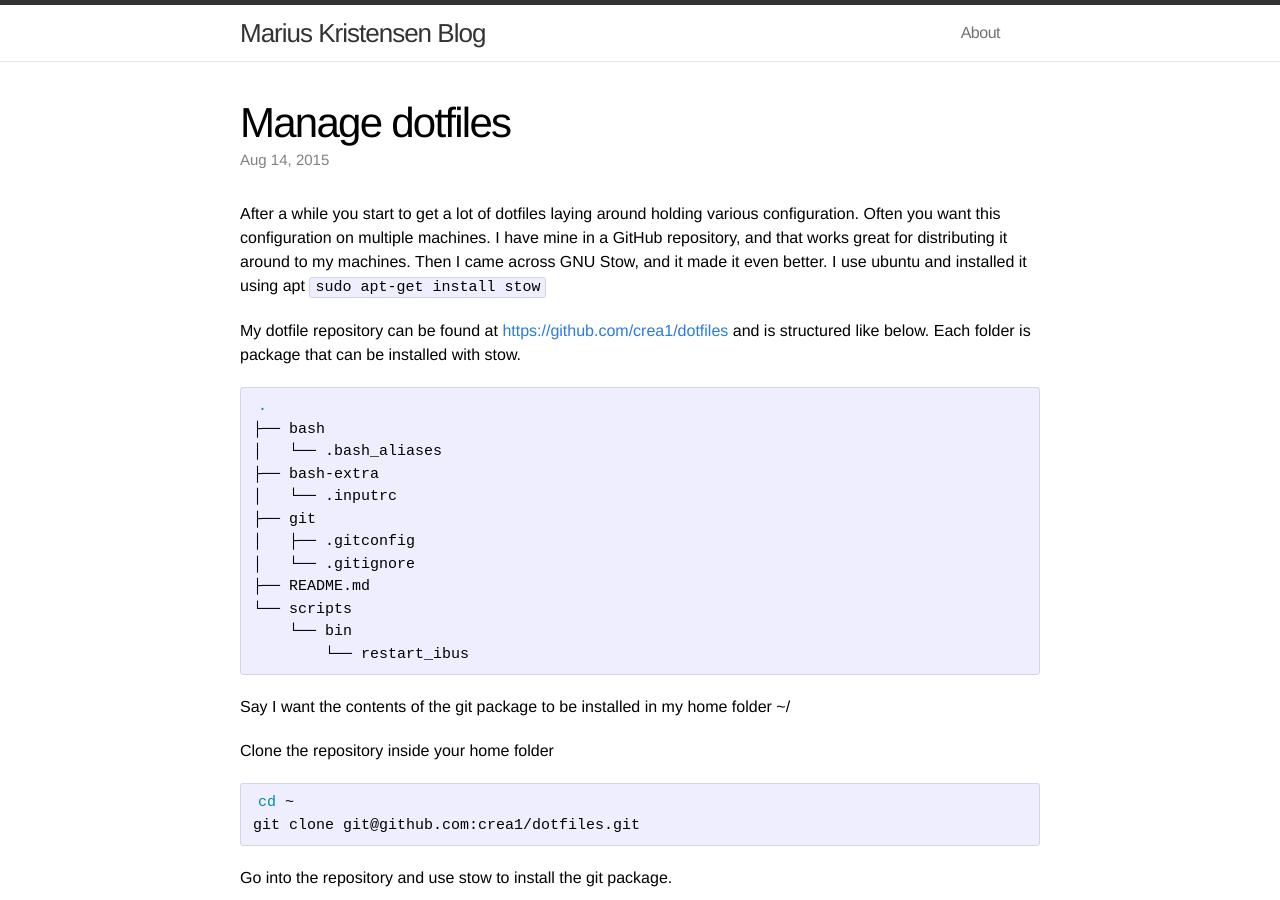
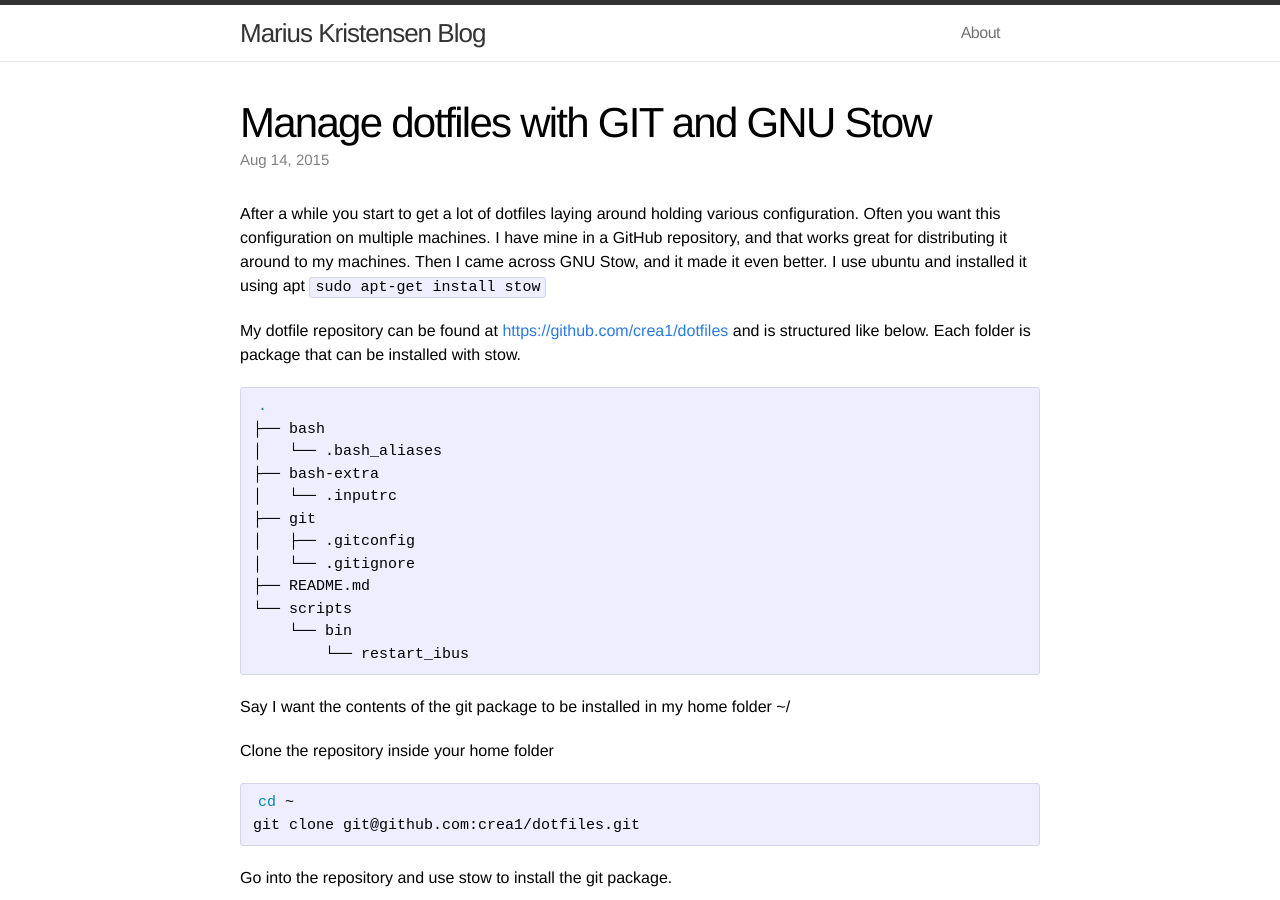
Before and after one commit to crea1/crea1.github.io, a Jekyll site: the page built from _posts/2015-08-14-manage-dotfiles.markdown, in a window 1280 px wide and 900 px high. Built offline with Jekyll 4.4.1, drawn with Linux system fonts in a browser that asks for light colours.

Commit message:
Updated title

```diff
--- a/_posts/2015-08-14-manage-dotfiles.markdown
+++ b/_posts/2015-08-14-manage-dotfiles.markdown
@@ -1,6 +1,6 @@
 ---
 layout: post
-title:  "Manage dotfiles"
+title:  "Manage dotfiles with GIT and GNU Stow"
 date:   2015-08-14 10:00:00
 categories: linux
 ---
```
